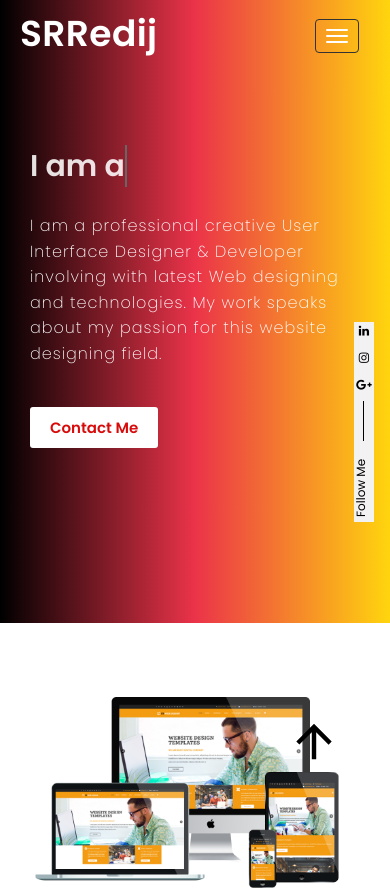
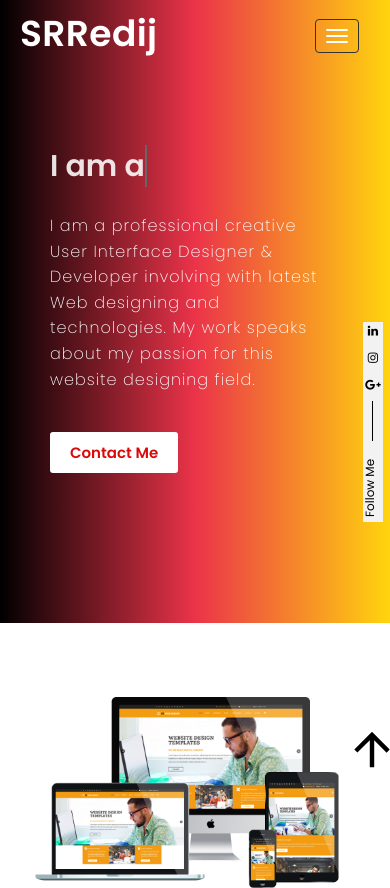
Before and after one commit to swapnaliredij/heyworld, a plain HTML site: page index.html in a window 390 px wide. Shown: the top 888 px of the page. Drawn offline with nearby package versions, Linux system fonts and the light colour scheme; a script that the page names is missing.

Commit message:
Update custom-style.css

```diff
--- a/custom-style.css
+++ b/custom-style.css
@@ -658,10 +658,11 @@ background-color: #000;
 
 /***********************************************************************/
 @media screen and (min-width: 320px) and (max-width: 640px) {
+section{ padding: 0px 20px }
 header .header-follow{
 right: 0;
     float: right;
-    margin-right: 16px;
+    margin-right: 7px;
     left: auto;
     background-color: #f2f2f2;
 }
@@ -710,13 +711,13 @@ background-image: none;
     padding-left: 15px;
 }
 .circular-text {
-    bottom: 2%;
-    right: 20%;
+    bottom: 0%;
+    right: 3%;
     font-size: 18px;
 }
 .arrow {
-    bottom: 5%;
-    right: 6%;
+    bottom: 4%;
+    right: -9%;
 }
 .about-img img {
     padding-top: 0;
```
